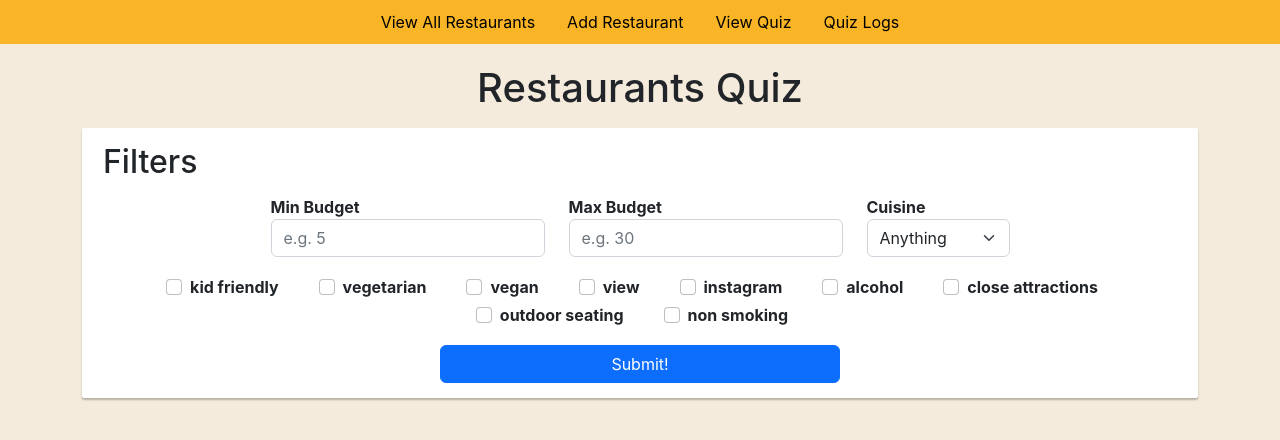
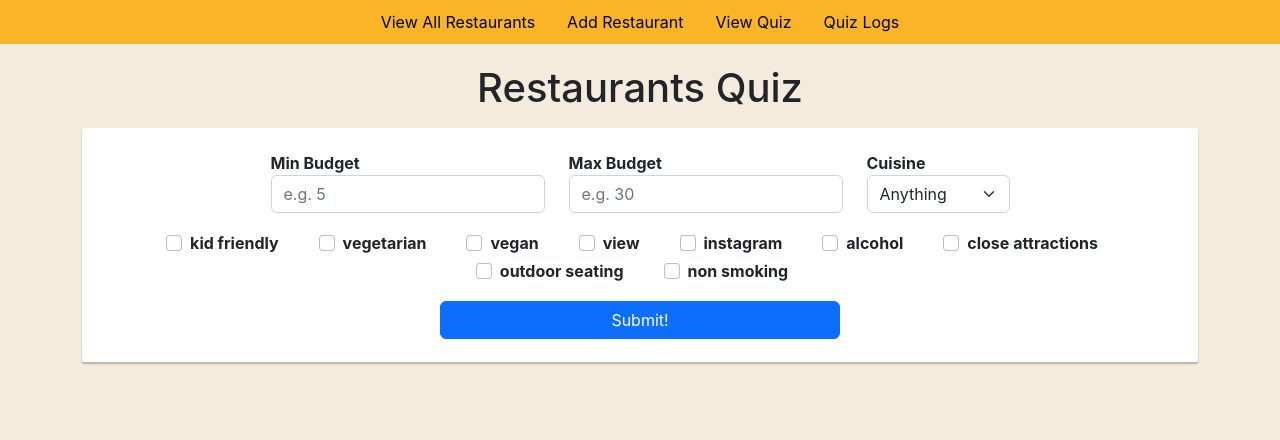
Before and after one commit to ginagr/turkish-begins, a React (Create React App) app: page /quiz in a window 1280 px wide. Shown: the top 440 px of the page. Built offline with nearby package versions, Linux system fonts and the light colour scheme.

Commit message:
update filter card style

```diff
--- a/src/App.scss
+++ b/src/App.scss
@@ -54,7 +54,7 @@ $primary: #fab526;
   .card {
     margin-bottom: 20px;
     border-radius: 2px;
-    padding: 14px 20px;
+    padding: 22px 20px;
     border: 1px solid #fff;
     background: #fff;
     box-shadow: rgb(0 0 0 / 25%) 0px 2px 2px;
--- a/src/components/RestaurantQuiz/RestaurantQuiz.tsx
+++ b/src/components/RestaurantQuiz/RestaurantQuiz.tsx
@@ -52,7 +52,6 @@ const RestaurantQuiz: React.FC = () => {
     <div className="restaurant-quiz-container container">
       <h1>Restaurants Quiz</h1>
       <div className="card filter-card">
-        <h2>Filters</h2>
         <div className="row justify-content-center">
           <div className="col-auto">
             <label>Min Budget</label>
```
Also changed, not shown: 2 other files (tests, documents, lock files or other folders).
